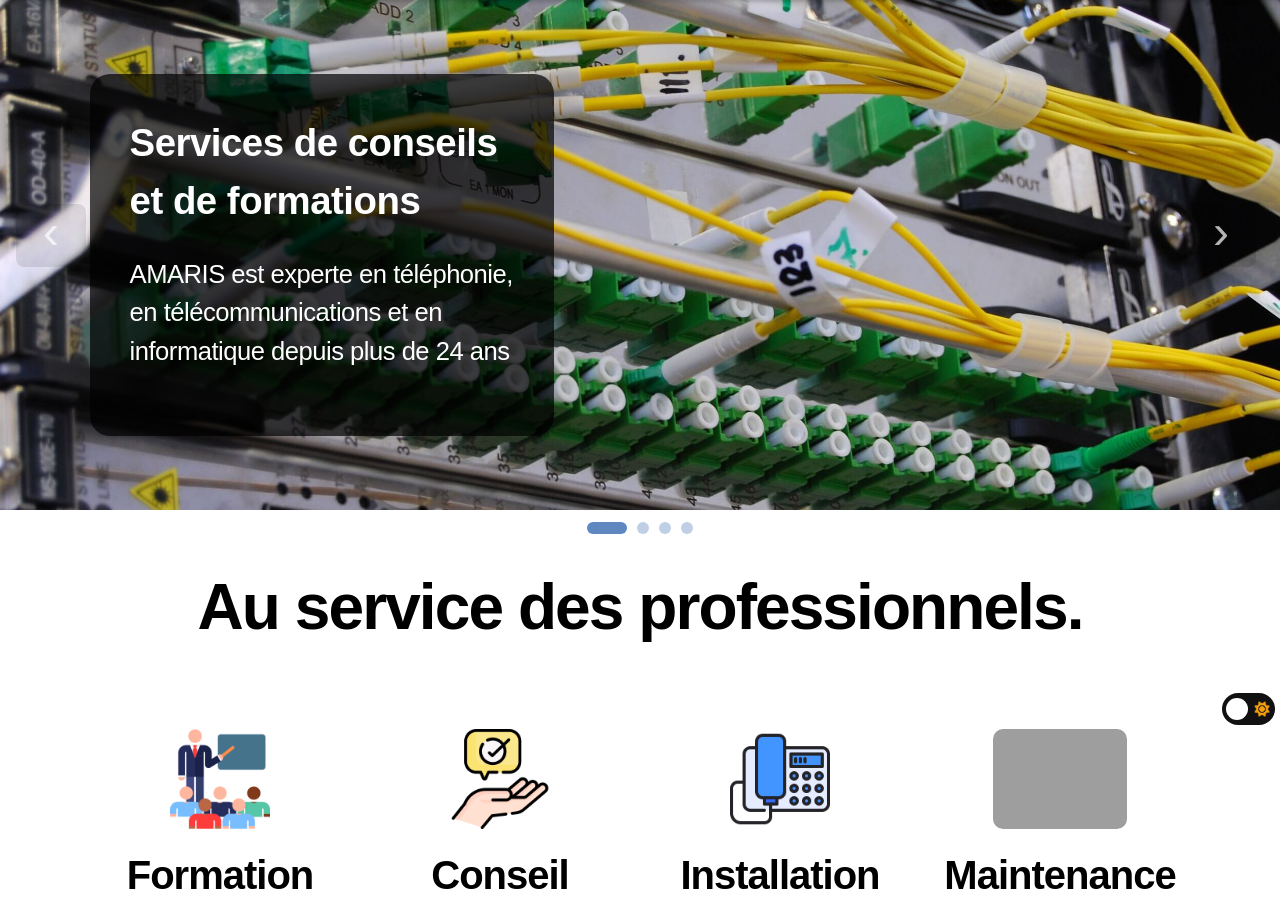
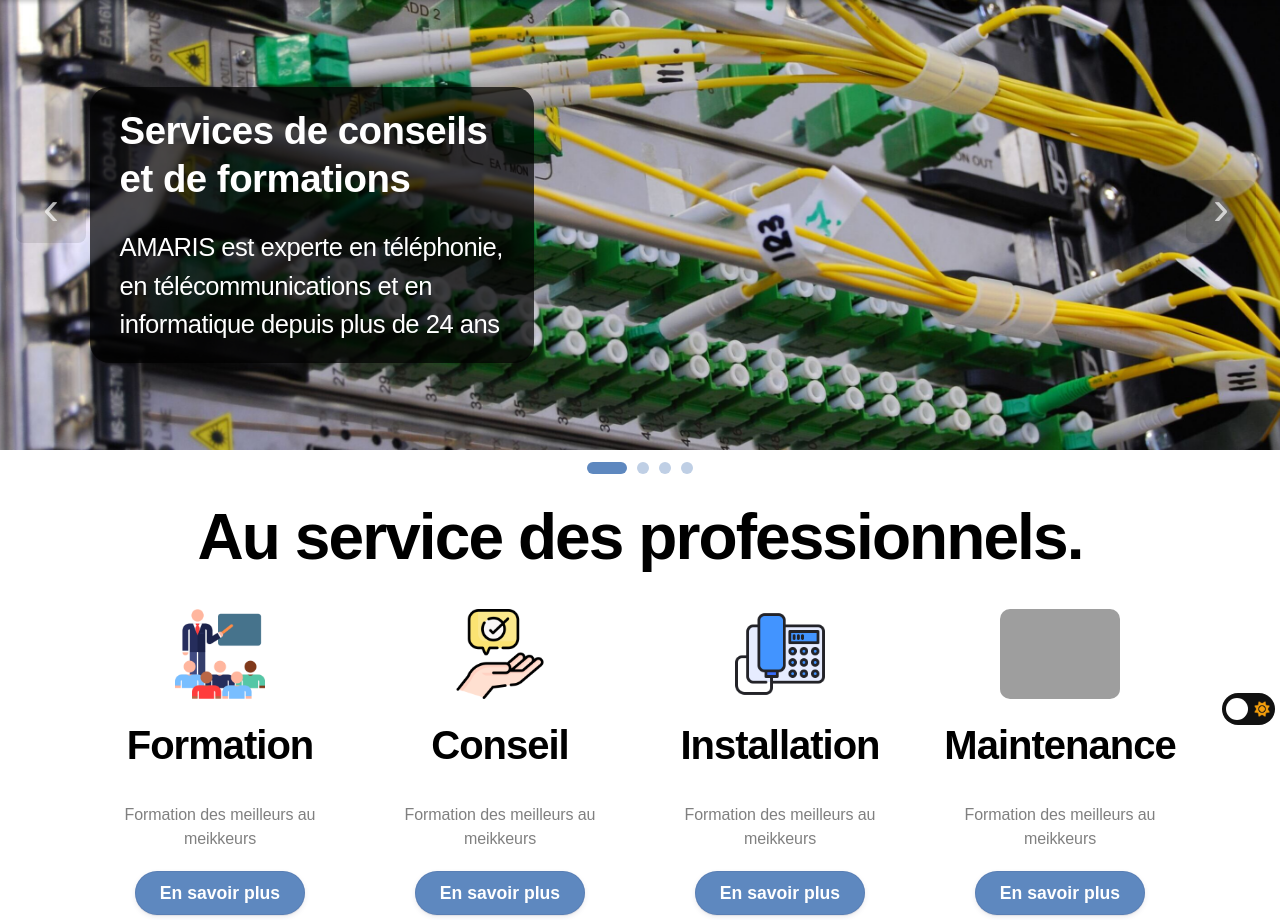
Before and after one commit to alexlec2/amaris_app, a PHP site: page / in a window 1280 px wide. Shown: the part 70-990 px from the top of the page. Run offline with PHP 8.4, Linux system fonts and the light colour scheme; grey boxes are pictures that could not be loaded.

Commit message:
presentation section modification animation

```diff
--- a/index.html
+++ b/index.html
@@ -120,10 +120,11 @@
                 <h1>Au service des professionnels.</h1>
             </div>
             <div id="presentation_elements">
-                <div class="element_presentation fade" data-entrance="fade">
+                <div class="element_presentation">
                     <div>
                         <img src="./assets/images/formation.png" alt="image formations" class="image_presentation">
                     </div>
+                    <div class="element_presentation_text  fade" data-entrance="fade">
                         <div>
                             <h3>Formation</h3>
                         </div>
@@ -134,10 +135,13 @@
                             <button type="button" class="bouton">En savoir plus</button>
                         </div>
                     </div>
-                <div class="element_presentation fade" data-entrance="fade">
+
+                </div>
+                <div class="element_presentation">
                     <div>
                         <img src="./assets/images/conseil.png" alt="image conseil" class="image_presentation">
                     </div>
+                    <div class="element_presentation_text  fade" data-entrance="fade">
                         <div>
                             <h3>Conseil</h3>
                         </div>
@@ -148,10 +152,12 @@
                             <button type="button" class="bouton">En savoir plus</button>
                         </div>
                     </div>
-                <div class="element_presentation fade" data-entrance="fade">
+                </div>
+                <div class="element_presentation">
                     <div>
                         <img src="./assets/images/telephone_installation.png" alt="image telephone installation" class="image_presentation">
                     </div>
+                    <div class="element_presentation_text  fade" data-entrance="fade">
                         <div>
                             <h3>Installation</h3>
                         </div>
@@ -162,10 +168,12 @@
                             <button type="button" class="bouton">En savoir plus</button>
                         </div>
                     </div>
-                <div class="element_presentation fade" data-entrance="fade">
+                </div>
+                <div class="element_presentation">
                     <div>
                         <img src="./assets/images/maintenance.png" alt="image maintenance" class="image_presentation">
                     </div>
+                    <div class="element_presentation_text  fade" data-entrance="fade">
                         <div>
                             <h3>Maintenance</h3>
                         </div>
@@ -174,6 +182,7 @@
                         </div>
                         <div>
                             <button type="button" class="bouton">En savoir plus</button>
+                        </div>
                     </div>
                 </div>
               </div>
--- a/style/carrousel.css
+++ b/style/carrousel.css
@@ -46,10 +46,14 @@
     width : 30%;
     max-width : 800px;
     margin :0 7vw;
-    padding : 40px;
+    padding : 20px 30px;
     background-color: rgba(0,0,0,0.7);
     border-radius : 20px;
     transition: all 0.3s;
+}
+
+p{
+    margin-bottom: 0;
 }
 
 .carrousel .active{
@@ -127,25 +131,23 @@
 }
 
 @media only screen and (max-width: 1586px) {
-    .section_carrousel{
-        height:510px;
+    .section_carrousel, .slide, .carrousel, .image_carrousel{
+        height:450px;
+        font-size : 1.2rem;
     }
 
-    .slide{
-        height:510px;
-    }
-
-    .carrousel{
-        height:510px;
+    .section_carrousel h1{
+        line-height: 1.25;
     }
 
     .bas_carrousel{
         height : 35px;
     }
 
-    .image_carrousel{
-        height : 510px;
+    .slide .carrousel-text{
+        padding : 20px 30px;
     }
+
 
 }
 
@@ -156,6 +158,9 @@
         width : 70%;
         font-size : 1.3rem;
     }
+    .section_carrousel, .slide, .carrousel, .image_carrousel{
+        height:400px;
+    }
 }
 
 @media screen and (min-width: 1700px) {
--- a/style/navbar.css
+++ b/style/navbar.css
@@ -10,7 +10,7 @@ header{
     left: 0;
     box-shadow: 0 2px 4px 0 rgba(0,0,0,.2);
     background-color:white;
-    font-weight: 500;
+    font-weight: 350;
     text-transform: none;
     font-size: 1.3rem;
     letter-spacing: -.08px;
--- a/style/style.css
+++ b/style/style.css
@@ -54,7 +54,8 @@ p{
     overflow: hidden;
 }
 #presentation_section > .titre{
-    padding-bottom: 50px;
+    padding-top: 0px;
+    padding-bottom: 0px;
     animation: fadeIn 2s;
 }
 #presentation_elements{
@@ -65,7 +66,7 @@ p{
     transition:  0.5s gap ease-in;
 }
 .element_presentation h3 {
-    font-weight: 900;
+    font-weight: 600;
     text-transform: none;
     font-size: 2.5rem;
     letter-spacing: -1px;
@@ -90,11 +91,17 @@ p{
     gap: 20px;
     padding: 40px 15px;
 }
+.element_presentation_text{
+    display: grid;
+    place-content: center;
+    gap: 20px;
+}
 .image_presentation{
     background-color: white;
     border-radius: 10px;
-    height: 100px;
+    height: 90px;
     width: auto;
+    animation: fadeIn 2s;
 }
 @media only screen and (max-width: 900px){
     .element_presentation{
```
Lines whose indentation alone changed are shown as unchanged.
